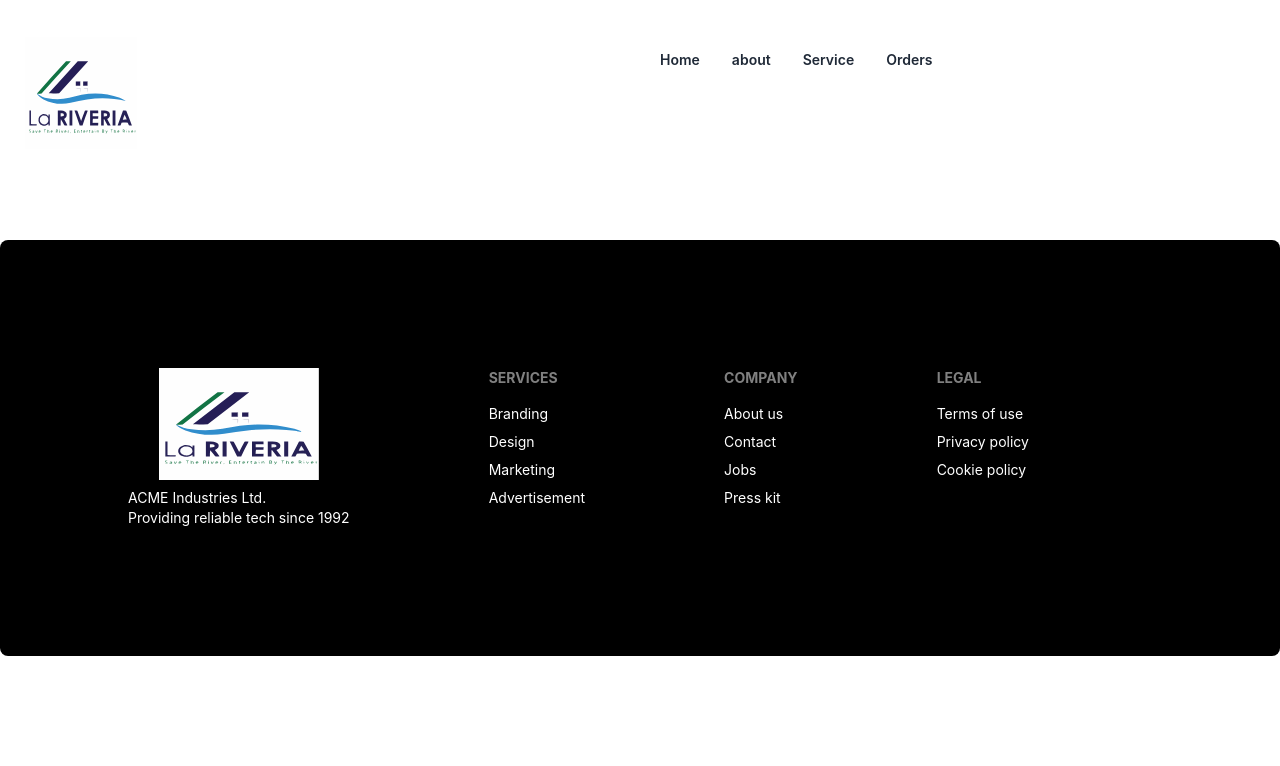
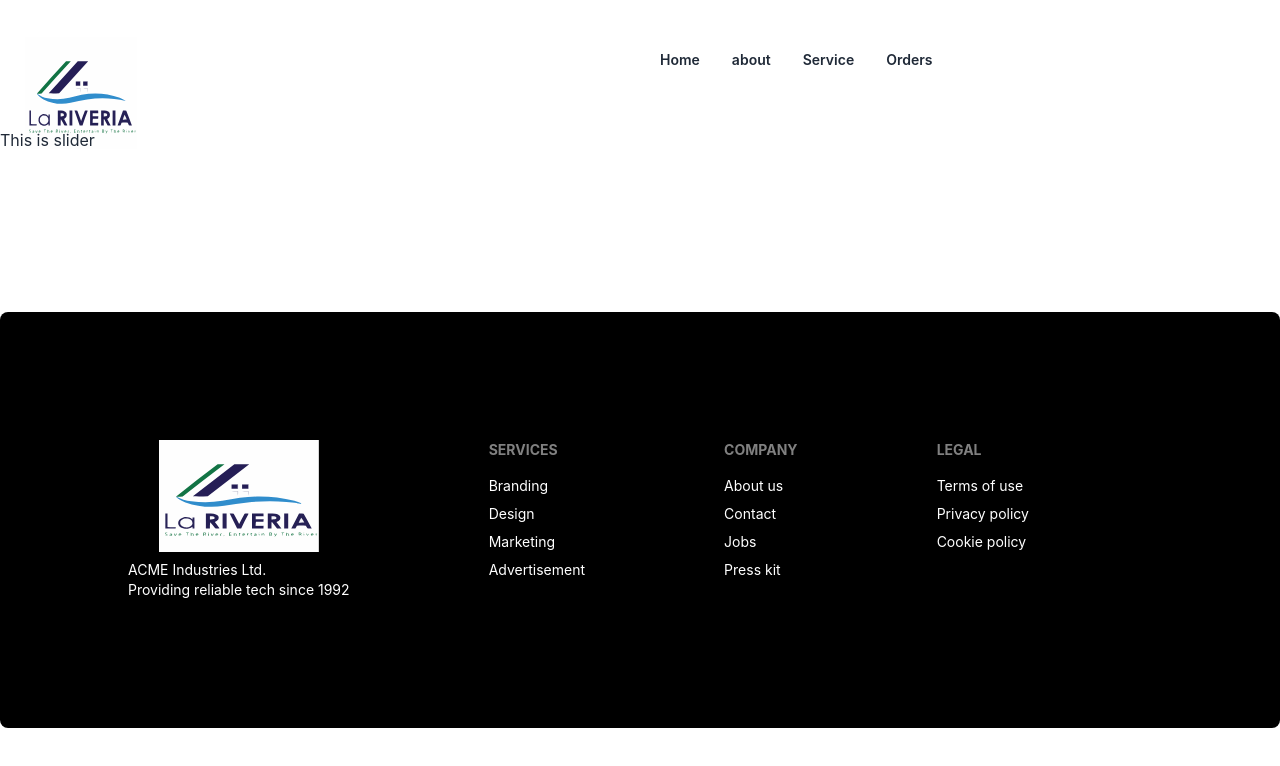
Before and after one commit to Abdurrahmanewu/La-Riveria-client, a React (Create React App) app: page / in a window 1280 px wide. Shown: the top 766 px of the page. Built offline with nearby package versions, Linux system fonts and the light colour scheme.

Commit message:
slider data added

```diff
--- /dev/null
+++ b/src/Components/Home/Home.jsx
@@ -0,0 +1,12 @@
+import React from "react";
+import Slider from "../Slider/Slider";
+
+const Home = () => {
+  return (
+    <div className="mt-10">
+      <Slider></Slider>
+    </div>
+  );
+};
+
+export default Home;
--- /dev/null
+++ b/src/Components/Slider/Slider.jsx
@@ -0,0 +1,37 @@
+import React from "react";
+import img1 from "../../assets/Slider/slide-1.jpg";
+import img2 from "../../assets/Slider/slide-2.jpg";
+import img3 from "../../assets/Slider/slide-3.jpg";
+
+const Slider = () => {
+  const sliderData = [
+    {
+      img: img1,
+      prev: 3,
+      id: 1,
+      next: 2,
+    },
+    {
+      img: img2,
+      prev: 1,
+      id: 2,
+      next: 3,
+    },
+    {
+      img: img3,
+      prev: 1,
+      id: 3,
+      next: 2,
+    },
+  ];
+  return (
+    <div className="carousel w-full">
+      <h1>This is slider</h1>
+      {sliderData.map((slide) => (
+        <p></p>
+      ))}
+    </div>
+  );
+};
+
+export default Slider;
--- /dev/null
+++ b/src/Components/Slider/sliderItem.jsx
@@ -0,0 +1,9 @@
+import React from "react";
+
+const sliderItem = () => {
+  return <div>
+
+  </div>;
+};
+
+export default sliderItem;
```
Also changed, not shown: src/Routes/Router.js (+7 -0 lines).
